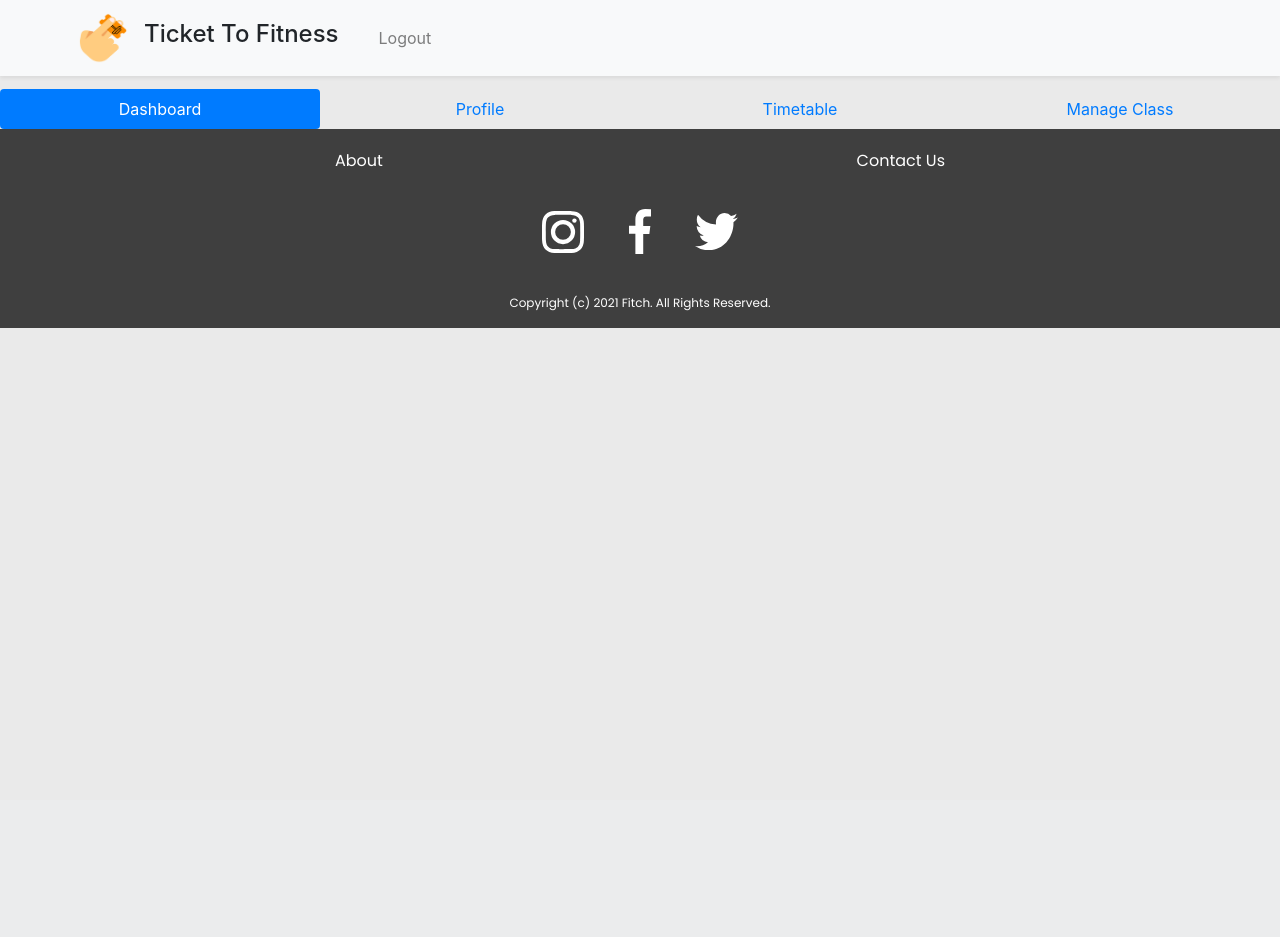
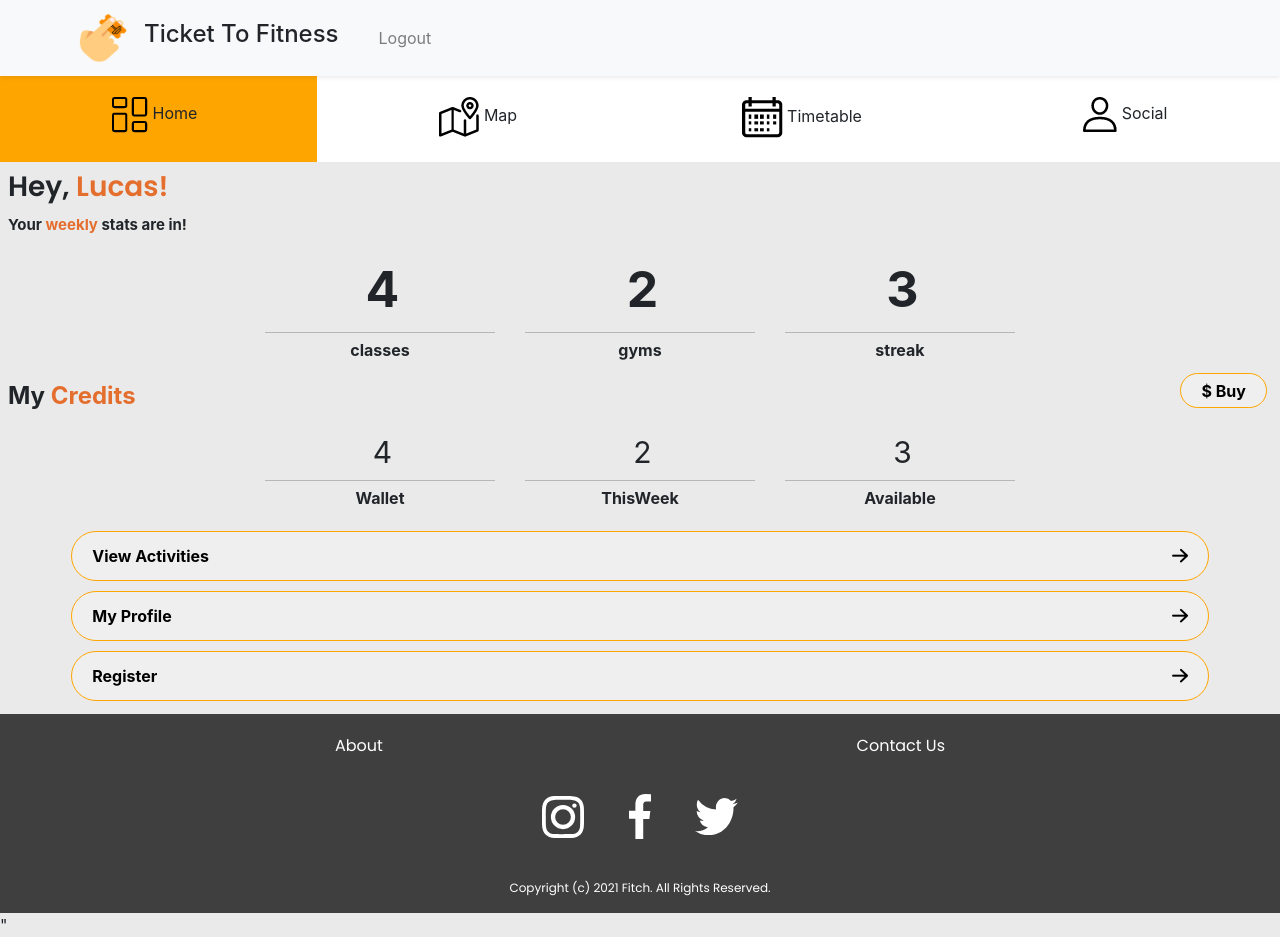
Before and after one commit to yusen1994/ticket-to-fitness, a PHP site: page /tickettofitness/user in a window 1280 px wide. Before the commit the page ends 328 px from the top, so only its background shows below. Run offline with PHP 8.4, Linux system fonts and the light colour scheme; the visitor is signed in with stand-in values (Sample User, id 1); some libraries are stand-ins or nearby versions.

Commit message:
user dashboard - UI

```diff
--- a/app/views/User/dashboard.php
+++ b/app/views/User/dashboard.php
@@ -1,20 +1,112 @@
 <?php require APPROOT . '/views/User/dashboardmenu.php'; ?>
 
 
-<nav class="nav nav-pills nav-justified mt-4">
-  <a class="nav-item nav-link active" href="#">Dashboard</a>
-  <a class="nav-item nav-link " href="<?php echo URLROOT;?>/User/userProfile">Profile</a>
-  <a class="nav-item nav-link" href="#">Timetable</a>
-  <a class="nav-item nav-link " href="#">Manage Class</a>
+<!-- Content start -->
+<div class="content mt-2">
+    <div>
+        <h3 style="font-weight:bold">Hey, <span style="color: #E46E2E">Lucas!</h3></span>
+    </div>
+    <div>
+        <span style="font-size: 15px;font-weight:bold">Your <span style="color: #E46E2E">weekly</span> stats are in!</span>
+    </div>
 
-</nav>
+    <div class="container mt-3">
+        <div class="row">
+            <div class="col-2">
+
+            </div>
+            <div class="col-8">
+                <div class="row text-center">
+                    <div class="col-4">
+                        <span class="number">4</span>
+                        <hr>
+                        <b><span class="desc">classes</span></b>
+                    </div>
+                    <div class="col-4">
+                        <span class="number">2</span>
+                        <hr>
+                        <b><span class="desc">gyms</span></b>
+                    </div>
+                    <div class="col-4">
+                        <span class="number">3</span>
+                        <hr>
+                        <b><span class="desc">streak</span></b>
+                    </div>
+                </div>
+            </div>
+            <div class="col-2">
+
+            </div>
+        </div>
+    </div>
+
+    <div class= "mt-3">
+        <span style="font-size: 24px;font-weight:bold">My <span style="color: #E46E2E">Credits</span></span>
+        <div class="userdashboard-btn-group" style="float: right;margin-top: -10px">
+            <button style="height: 35px;">
+                <span>$ Buy</span>
+
+            </button>
+        </div>
+    </div>
+
+    <div class="container mt-3">
+        <div class="row">
+            <div class="col-2">
+
+            </div>
+            <div class="col-8">
+                <div class="row text-center">
+                    <div class="col-4">
+                        <span class="number-medium">4</span>
+                        <hr>
+                        <b><span class="desc">Wallet</span></b>
+                    </div>
+                    <div class="col-4">
+                        <span class="number-medium">2</span>
+                        <hr>
+                        <b><span class="desc">ThisWeek</span></b>
+                    </div>
+                    <div class="col-4">
+                        <span class="number-medium">3</span>
+                        <hr>
+                        <b><span class="desc">Available</span></b>
+                    </div>
+                </div>
+            </div>
+            <div class="col-2">
+
+            </div>
+        </div>
+    </div>
+
+
+    <div class="userdashboard-btn-group mt-3 ">
+        <button>
+            <a href = "<?php echo URLROOT ?>/Activity"  style="text-decoration:none; color:inherit;"><span>View Activities</span></a>
+            <span class="iconfont">&#xe60d;</span> </a>
+        </button>
+        <button>
+        <a href = "<?php echo URLROOT ?>/User/userProfile"  style="text-decoration:none; color:inherit;"> <span>My Profile</span></a>
+            <span class="iconfont">&#xe60d;</span>
+        </button>
+        <button>
+        <a href = "<?php echo URLROOT ?>/User/userProfile"  style="text-decoration:none; color:inherit;"> <span>Register</span></a>
+            <span class="iconfont">&#xe60d;</span>
+        </button>
+    </div>
+</div>
+
+<!-- Content end -->
+</div>
+
 
 <?php
 
-                if(!empty($data['message'])){
-                   echo "<div class='alert alert-success' role='alert'>";
-                    echo $data['message'];
-                    echo "</div>";
-                }
-   ?>
-<?php require APPROOT . '/views/inc/footer.php'; ?>
+if (!empty($data['message'])) {
+    echo "<div class='alert alert-success' role='alert'>";
+    echo $data['message'];
+    echo "</div>";
+}
+?>
+<?php require APPROOT . '/views/inc/footer.php'; ?>"
--- a/app/views/User/dashboardmenu.php
+++ b/app/views/User/dashboardmenu.php
@@ -1,9 +1,10 @@
-
 <?php require APPROOT . '/views/inc/header.php'; ?>
 
 <nav class="navbar navbar-expand-lg navbar-light shadow-sm bg-light fixed-top">
     <div class="container"> <a class="navbar-brand d-flex align-items-center" href="#">
-<span class="ml-2 font-weight-bold"><img src="<?php echo URLROOT;?>/images/t2f-logo.png"  alt="logo" width="50" height="50" class="navbar-image"><a class="font-weight-bold"><h4>Ticket To Fitness</h4></a></apan>
+            <span class="ml-2 font-weight-bold"><img src="<?php echo URLROOT; ?>/images/t2f-logo.png" alt="logo" width="50" height="50" class="navbar-image"><a class="font-weight-bold">
+                    <h4>Ticket To Fitness</h4>
+                </a></apan>
         </a> <button class="navbar-toggler navbar-toggler-right border-0" type="button" data-toggle="collapse" data-target="#navbar4">
             <span class="navbar-toggler-icon"></span>
         </button>
@@ -17,3 +18,34 @@
         </div>
     </div>
 </nav>
+
+
+
+<div class="container-fluid p-2">
+    <!-- Nav start -->
+        <div class="row" style="background-color:white;">
+
+            <div class="col-3 text-center userdashboard-menu-active p-4" style="height:auto;">
+                <img src ="<?php echo URLROOT;?>/images/box.png" alt="">
+                <a href = "<?php echo URLROOT ?>/User"  style="text-decoration:none; color:inherit;">  <span>Home</span> </a>
+            </div>
+
+
+            <div class="col-3 text-center p-4">
+                <img src="<?php echo URLROOT;?>/images/map.png" alt="">
+                <span>Map</span>
+            </div>
+
+            <div class="col-3 text-center p-4">
+
+                <img src="<?php echo URLROOT;?>/images/calendar.png" alt="">
+                <span>Timetable</span>
+            </div>
+
+            <div class="col-3 text-center p-4">
+                <img src="<?php echo URLROOT;?>/images/user.png" alt="">
+                <span>Social</span>
+
+            </div>
+
+    </div>
--- a/public/css/style.css
+++ b/public/css/style.css
@@ -8,6 +8,12 @@
     padding-left: 0px;
     margin-right: auto;
     margin-left: auto;
+}
+
+.center-text{
+  text-align: center;
+
+
 }
 
 
@@ -609,4 +615,40 @@
 }
 
 
-/*User Dashboard*/
+/*User dashboard*/
+
+.userdashboard-menu-active{
+
+  background-color: orange !important;
+}
+
+.number {
+  font-size: 50px;
+  font-weight: bold;
+  margin-left: 5px;
+}
+
+.number-medium {
+  font-size: 30px;
+  margin-left: 5px;
+}
+
+.userdashboard-btn-group {
+  display: flex;
+  flex-direction: column;
+  align-items: center;
+}
+
+.userdashboard-btn-group button {
+  display: flex;
+  align-items: center;
+  justify-content: space-between;
+  border: 1px solid orange;
+  border-radius: 25px;
+  margin: 5px;
+  padding: 0 20px 0 20px;
+  width: 90%;
+  height: 50px;
+  font-weight: bold;
+  font-size: 16px;
+}
```
Also changed, not shown: app/views/User/userprofile.php (+0 -7 lines). Lines whose indentation alone changed are shown as unchanged.
